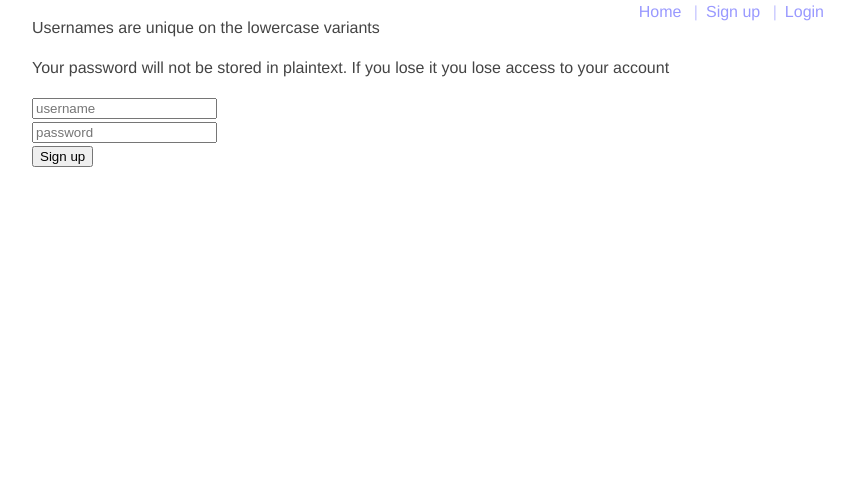
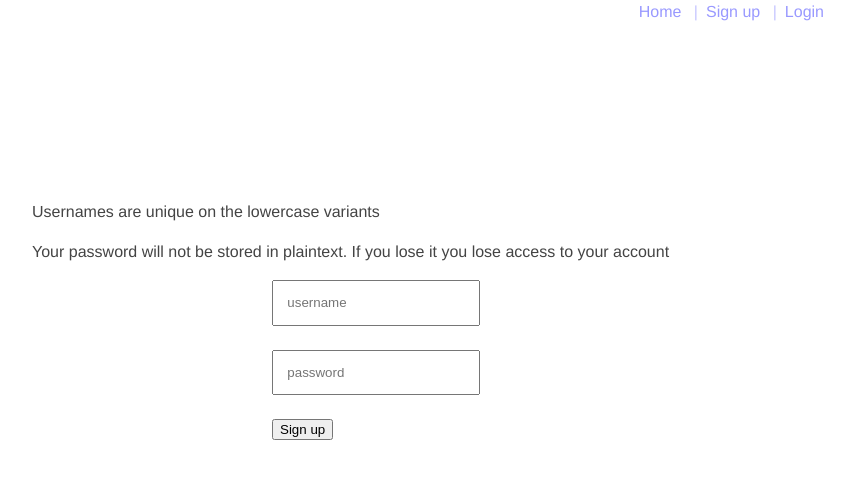
Before and after one commit to Patstrom/resistance, a Flask app: page /signup in a window 1280 px wide. Shown: the part 32-511 px from the top of the page, without its empty margins (208-1062 px from the left). Run offline with Flask 2, Linux system fonts and the light colour scheme; parts of the project's set-up code (start-up, migrations or seed data) failed here and were passed over.

Commit message:
Style login and signup

```diff
--- /dev/null
+++ b/static/credentials.css
@@ -0,0 +1,23 @@
+.container {
+    margin-top: 25%;
+    padding 1em;
+}
+
+.credentials-form {
+    padding-left: 15em;
+    padding-right: 15em;
+}
+
+.credentials-form input[type=text] {
+    display: block;
+    padding: 1em;
+}
+
+.credentials-form input[type=password] {
+    display: block;
+    padding: 1em;
+}
+
+.credentials-form input[type=submit] {
+    display: block;
+}
--- a/templates/login.html
+++ b/templates/login.html
@@ -2,10 +2,11 @@
 {% block title %}Login{% endblock %}
 {% block head %}
     {{ super() }}
+    <link rel=stylesheet type=text/css href="{{ url_for('static', filename='credentials.css') }}">
 {% endblock %}
 
 {% block container %}
-    <form method="post" class=form id=login-form>
+    <form method="post" class=credentials-form id=login-form>
         <input type=text name=username placeholder="username"><br>
         <input type=password name=password placeholder="password"><br>
         <input type=submit value=Login>
--- a/templates/signup.html
+++ b/templates/signup.html
@@ -2,13 +2,14 @@
 {% block title %}Login{% endblock %}
 {% block head %}
     {{ super() }}
+    <link rel=stylesheet type=text/css href="{{ url_for('static', filename='credentials.css') }}">
 {% endblock %}
 
 {% block container %}
     <p>Usernames are unique on the lowercase variants</p>
     <p>Your password will not be stored in plaintext. If you lose it you lose access to your account</p>
 
-    <form method="post" class=form id=signup-form>
+    <form method="post" class=credentials-form id=signup-form>
         <input type=text name=username placeholder="username"><br>
         <input type=password name=password placeholder="password"><br>
         <input type=submit value="Sign up">
```
